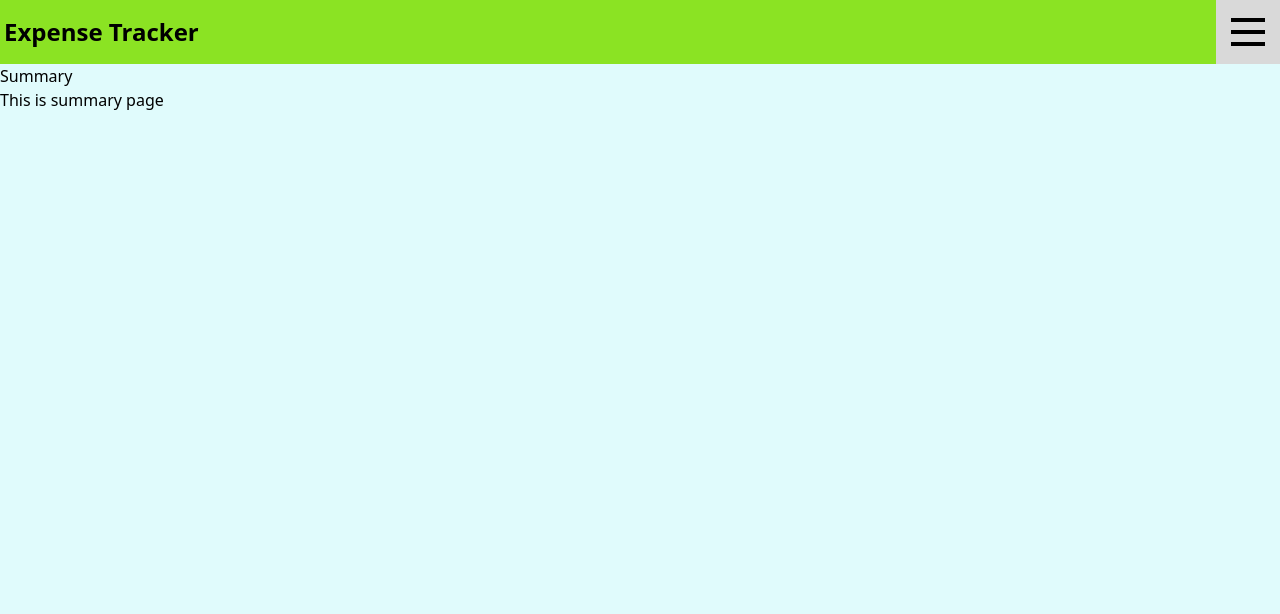
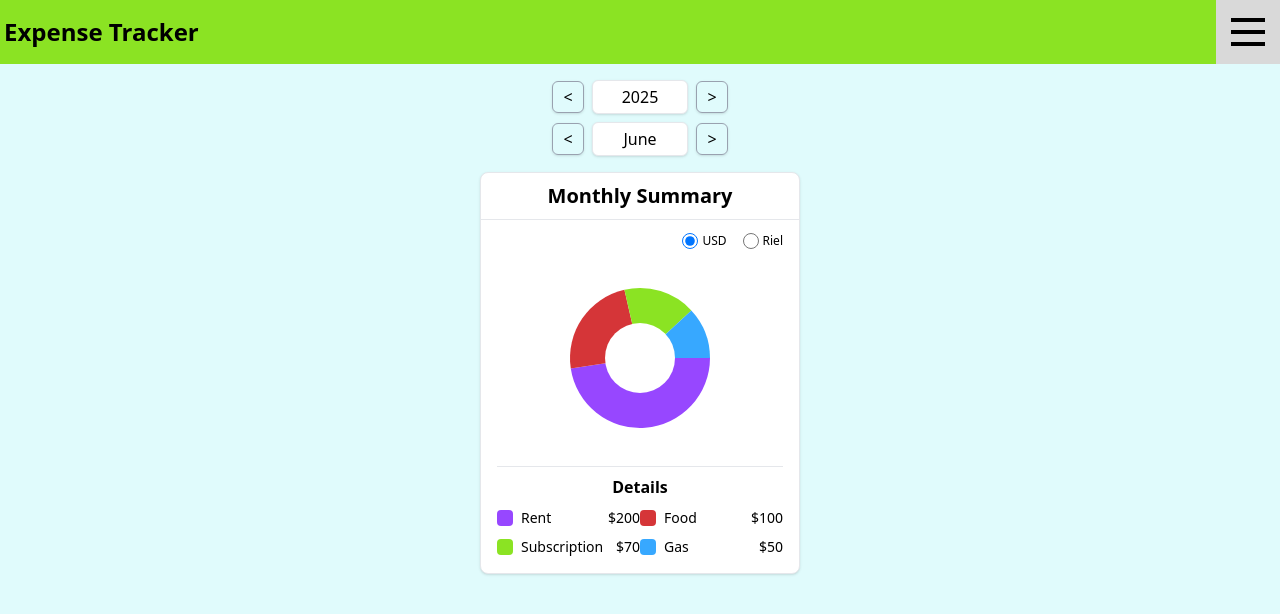
Before and after one commit to Zorng/ExpenseTracker, a React (Vite) app: page /summary in a window 1280 px wide. Shown: the top 614 px of the page. Built offline with nearby package versions, Linux system fonts and the light colour scheme.

Commit message:
needs fixes

```diff
--- /dev/null
+++ b/src/components/MonthlyExpenseSummary.jsx
@@ -0,0 +1,14 @@
+import React from "react";
+import Header from "../components/Header.jsx";
+import MonthlyExpenseSummary from "../components/MonthlyExpenseSummary.jsx";
+
+function Summary() {
+    return (
+        <div>
+            <Header />
+            <MonthlyExpenseSummary />
+        </div>
+    );
+}
+
+export default Summary;
--- a/src/pages/Summary.jsx
+++ b/src/pages/Summary.jsx
@@ -1,11 +1,219 @@
+import React, { useState } from "react";
 import Header from "../components/Header.jsx";
 
+const months = ["January", "February", "March", "April", "May", "June",
+               "July", "August", "September", "October", "November", "December"];
+
 function Summary() {
+    const [showMonthDropdown, setShowMonthDropdown] = useState(false);
+    const [selectedYear, setSelectedYear] = useState(2025);
+    const [selectedMonth, setSelectedMonth] = useState("June");
+    const [currency, setCurrency] = useState("USD");
+
+    // Sample expense data
+    const expenseData = {
+        Rent: { amount: 200, color: "#9747FF" },
+        Food: { amount: 100, color: "#D53538" },
+        Subscription: { amount: 70, color: "#8BE323" },
+        Gas: { amount: 50, color: "#37A8FF" }
+    };
+
+    // Calculate total expenses
+    const totalExpenses = Object.values(expenseData).reduce((sum, item) => sum + item.amount, 0);
+
+    // Function to navigate year
+    const changeYear = (increment) => {
+        setSelectedYear(prevYear => prevYear + increment);
+    };
+
+    // Function to navigate month
+    const changeMonth = (increment) => {
+        const currentIndex = months.indexOf(selectedMonth);
+        let newIndex = (currentIndex + increment) % 12;
+        if (newIndex < 0) newIndex = 11;
+        setSelectedMonth(months[newIndex]);
+        setShowMonthDropdown(false);
+    };
+
+    // Toggle month dropdown
+    const toggleMonthDropdown = () => {
+        setShowMonthDropdown(prev => !prev);
+    };
+
+    // Select month from dropdown
+    const selectMonth = (month) => {
+        setSelectedMonth(month);
+        setShowMonthDropdown(false);
+    };
+
+    // Function to draw pie chart with SVG
+    const renderPieChart = () => {
+        const radius = 70;
+        const centerX = 100;
+        const centerY = 100;
+
+        let startAngle = 0;
+        const paths = [];
+
+        // Calculate angles for each expense category
+        Object.entries(expenseData).forEach(([category, data]) => {
+            const percentage = data.amount / totalExpenses;
+            const endAngle = startAngle + percentage * 2 * Math.PI;
+
+            // Calculate SVG arc path
+            const x1 = centerX + radius * Math.cos(startAngle);
+            const y1 = centerY + radius * Math.sin(startAngle);
+            const x2 = centerX + radius * Math.cos(endAngle);
+            const y2 = centerY + radius * Math.sin(endAngle);
+
+            // Determine if the arc should take the long path (large-arc-flag)
+            const largeArcFlag = percentage > 0.5 ? 1 : 0;
+
+            // SVG path for the arc
+            const pathData = `
+                M ${centerX} ${centerY}
+                L ${x1} ${y1}
+                A ${radius} ${radius} 0 ${largeArcFlag} 1 ${x2} ${y2}
+                Z
+            `;
+
+            paths.push(
+                <path
+                    key={category}
+                    d={pathData}
+                    fill={data.color}
+                    stroke="none"
+                />
+            );
+
+            startAngle = endAngle;
+        });
+
+        return (
+            <svg width="200" height="200" viewBox="0 0 200 200">
+                {paths}
+                {/* Inner white circle to create donut effect */}
+                <circle cx={centerX} cy={centerY} r={radius/2} fill="white" />
+            </svg>
+        );
+    };
+
     return (
         <div>
             <Header />
-            <h2>Summary</h2>
-            <p>This is summary page</p>
+
+            <div className="px-2 py-4 mx-auto max-w-full bg-transparent">
+                {/* Year Navigation */}
+                <div className="flex justify-center items-center mb-2">
+                    <button
+                        className="border border-gray-400 rounded-md p-1 mx-2 w-8 h-8 flex items-center justify-center shadow-sm"
+                        onClick={() => changeYear(-1)}
+                    >
+                        &lt;
+                    </button>
+                    <div className="w-24 text-center border border-gray-200 rounded-md py-1 px-2 bg-white shadow-sm">
+                        {selectedYear}
+                    </div>
+                    <button
+                        className="border border-gray-400 rounded-md p-1 mx-2 w-8 h-8 flex items-center justify-center shadow-sm"
+                        onClick={() => changeYear(1)}
+                    >
+                        &gt;
+                    </button>
+                </div>
+
+                {/* Month Navigation with Dropdown */}
+                <div className="flex justify-center items-center mb-4 relative">
+                    <button
+                        className="border border-gray-400 rounded-md p-1 mx-2 w-8 h-8 flex items-center justify-center shadow-sm"
+                        onClick={() => changeMonth(-1)}
+                    >
+                        &lt;
+                    </button>
+                    <div className="relative w-24">
+                        <button
+                            className="w-full text-center border border-gray-200 rounded-md py-1 px-2 bg-white shadow-sm"
+                            onClick={toggleMonthDropdown}
+                        >
+                            {selectedMonth}
+                        </button>
+
+                        {/* Month Dropdown */}
+                        {showMonthDropdown && (
+                            <div className="absolute z-10 w-full max-h-32 overflow-y-auto bg-white border border-gray-200 rounded-md mt-1 shadow-md">
+                                {months.map((month, index) => (
+                                    <div
+                                        key={index}
+                                        className="py-2 px-1 hover:bg-gray-100 cursor-pointer text-center"
+                                        onClick={() => selectMonth(month)}
+                                    >
+                                        {month}
+                                    </div>
+                                ))}
+                            </div>
+                        )}
+                    </div>
+                    <button
+                        className="border border-gray-400 rounded-md p-1 mx-2 w-8 h-8 flex items-center justify-center shadow-sm"
+                        onClick={() => changeMonth(1)}
+                    >
+                        &gt;
+                    </button>
+                </div>
+
+                {/* Card Container */}
+                <div className="border border-gray-200 rounded-lg bg-white shadow mx-auto max-w-xs">
+                    {/* Monthly Summary Title */}
+                    <div className="text-center x-h2 py-2 border-b border-gray-200">
+                        Monthly Summary
+                    </div>
+
+                    {/* Currency Selection */}
+                    <div className="flex justify-end px-4 pt-3">
+                        <label className="inline-flex items-center mr-4">
+                            <input
+                                type="radio"
+                                checked={currency === "USD"}
+                                onChange={() => setCurrency("USD")}
+                                className="form-radio h-4 w-4 text-accent"
+                            />
+                            <span className="ml-1 x-para">USD</span>
+                        </label>
+                        <label className="inline-flex items-center">
+                            <input
+                                type="radio"
+                                checked={currency === "Riel"}
+                                onChange={() => setCurrency("Riel")}
+                                className="form-radio h-4 w-4 text-accent"
+                            />
+                            <span className="ml-1 x-para">Riel</span>
+                        </label>
+                    </div>
+
+                    {/* Pie Chart */}
+                    <div className="flex justify-center py-2">
+                        {renderPieChart()}
+                    </div>
+
+                    {/* Details */}
+                    <div className="px-4 pb-4">
+                        <div className="text-center x-h3 mb-2 border-t border-gray-200 pt-2">Details</div>
+
+                        <div className="grid grid-cols-2 gap-y-2">
+                            {Object.entries(expenseData).map(([category, data]) => (
+                                <div key={category} className="flex items-center">
+                                    <div
+                                        className="w-4 h-4 mr-2 rounded-sm"
+                                        style={{ backgroundColor: data.color }}
+                                    ></div>
+                                    <span className="x-h4">{category}</span>
+                                    <span className="x-h4 ml-auto">${data.amount}</span>
+                                </div>
+                            ))}
+                        </div>
+                    </div>
+                </div>
+            </div>
         </div>
     );
 }
```
